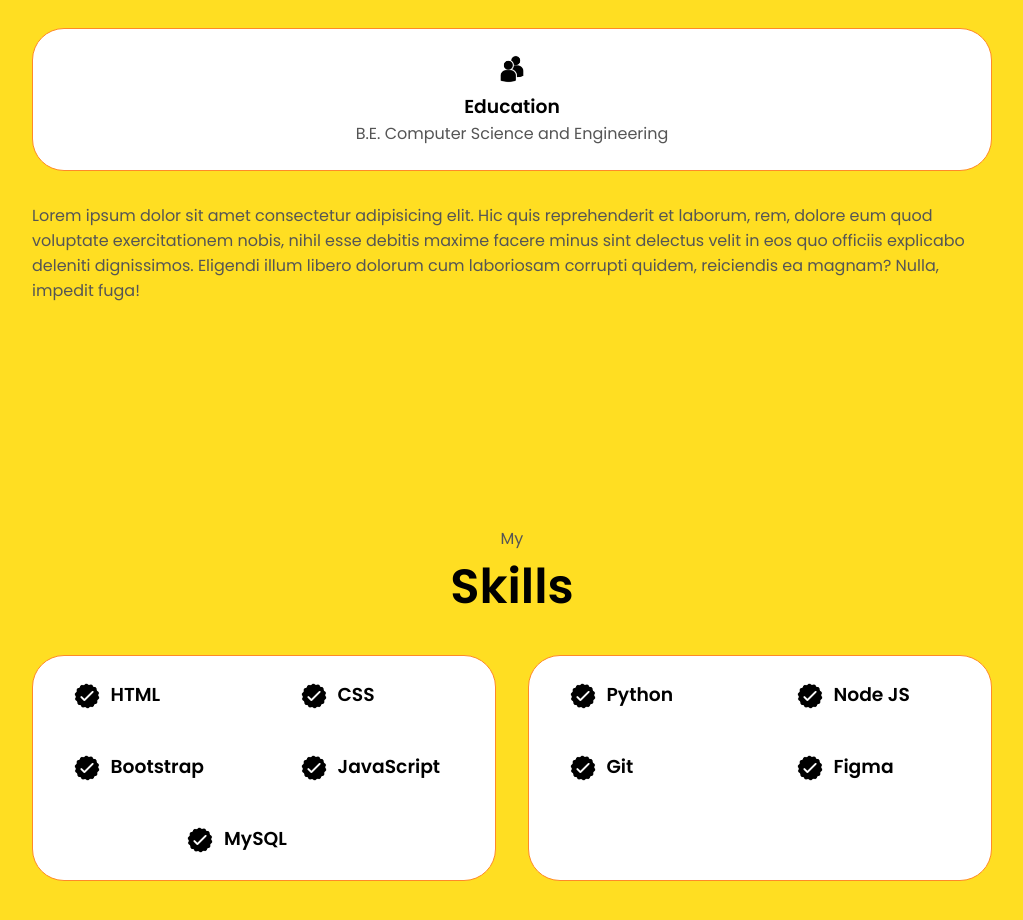
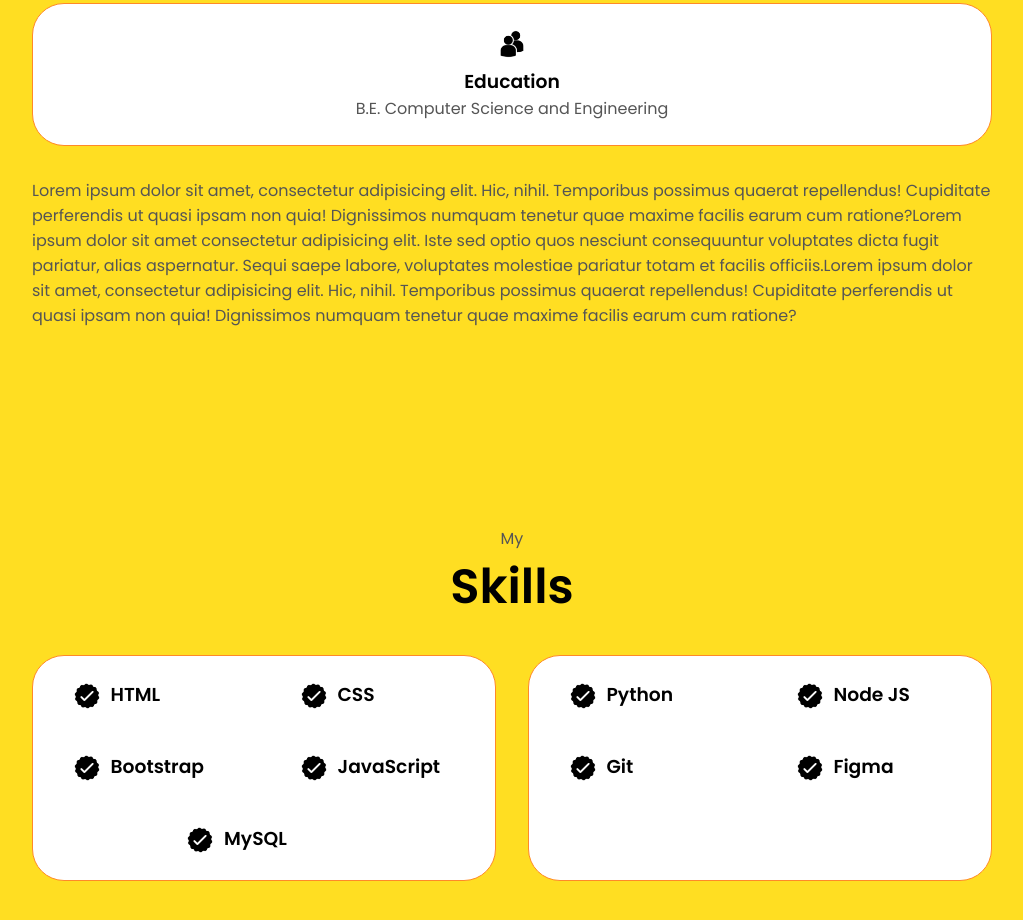
Before and after one commit to Karthi0-7/Portfolio, a plain HTML site: page index.html in a window 1280 px wide. Shown: the part 1170-2090 px from the top of the page, without its empty margins (128-1151 px from the left). Drawn offline with Linux system fonts and the light colour scheme.

Commit message:
Update index.html

```diff
--- a/index.html
+++ b/index.html
@@ -89,12 +89,7 @@
           </div>
           <div class="text-container">
             <p>
-              Lorem ipsum dolor sit amet consectetur adipisicing elit. Hic quis
-              reprehenderit et laborum, rem, dolore eum quod voluptate
-              exercitationem nobis, nihil esse debitis maxime facere minus sint
-              delectus velit in eos quo officiis explicabo deleniti dignissimos.
-              Eligendi illum libero dolorum cum laboriosam corrupti quidem,
-              reiciendis ea magnam? Nulla, impedit fuga!
+              Lorem ipsum dolor sit amet, consectetur adipisicing elit. Hic, nihil. Temporibus possimus quaerat repellendus! Cupiditate perferendis ut quasi ipsam non quia! Dignissimos numquam tenetur quae maxime facilis earum cum ratione?Lorem ipsum dolor sit amet consectetur adipisicing elit. Iste sed optio quos nesciunt consequuntur voluptates dicta fugit pariatur, alias aspernatur. Sequi saepe labore, voluptates molestiae pariatur totam et facilis officiis.Lorem ipsum dolor sit amet, consectetur adipisicing elit. Hic, nihil. Temporibus possimus quaerat repellendus! Cupiditate perferendis ut quasi ipsam non quia! Dignissimos numquam tenetur quae maxime facilis earum cum ratione?
             </p>
           </div>
         </div>
```
